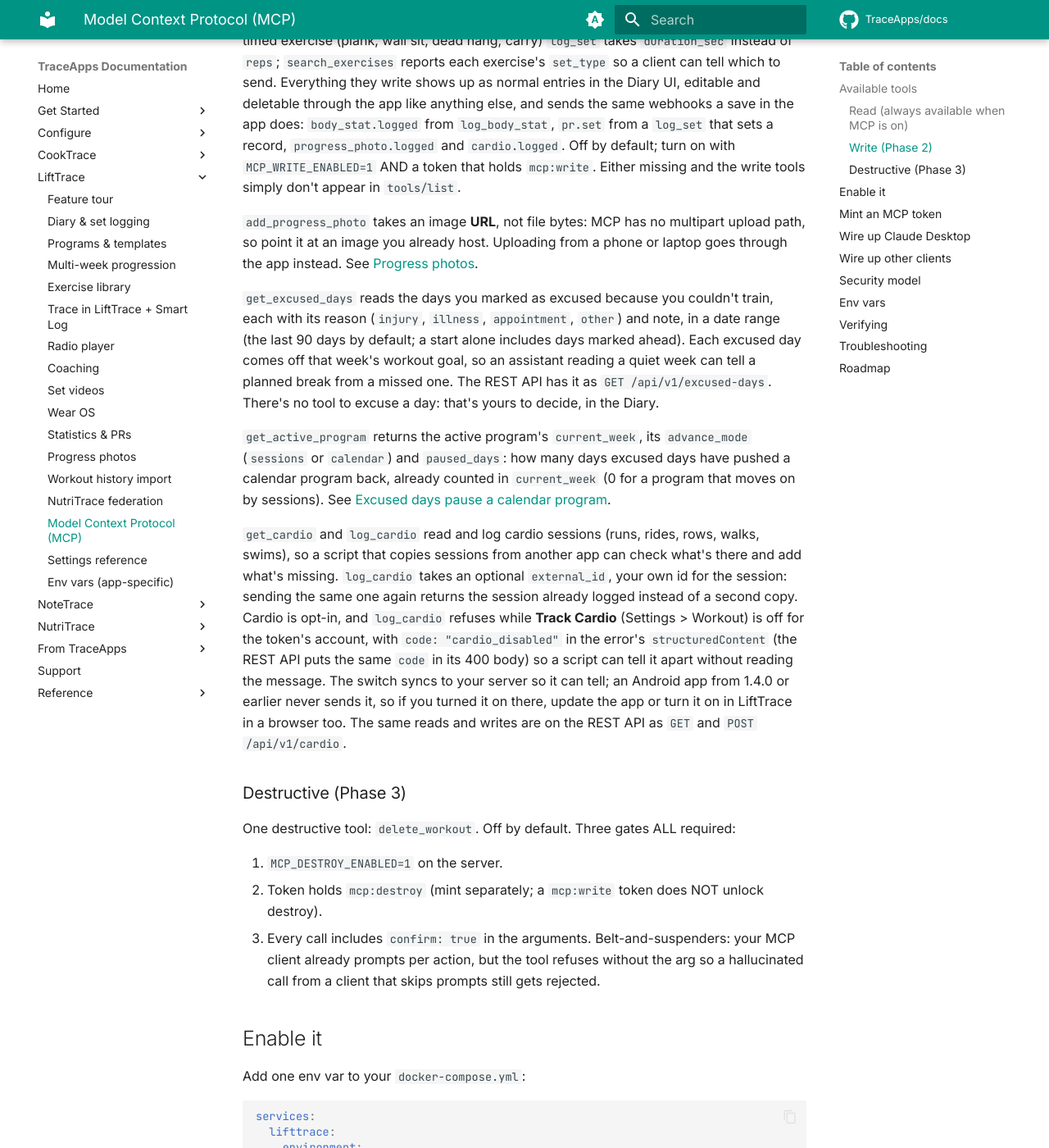
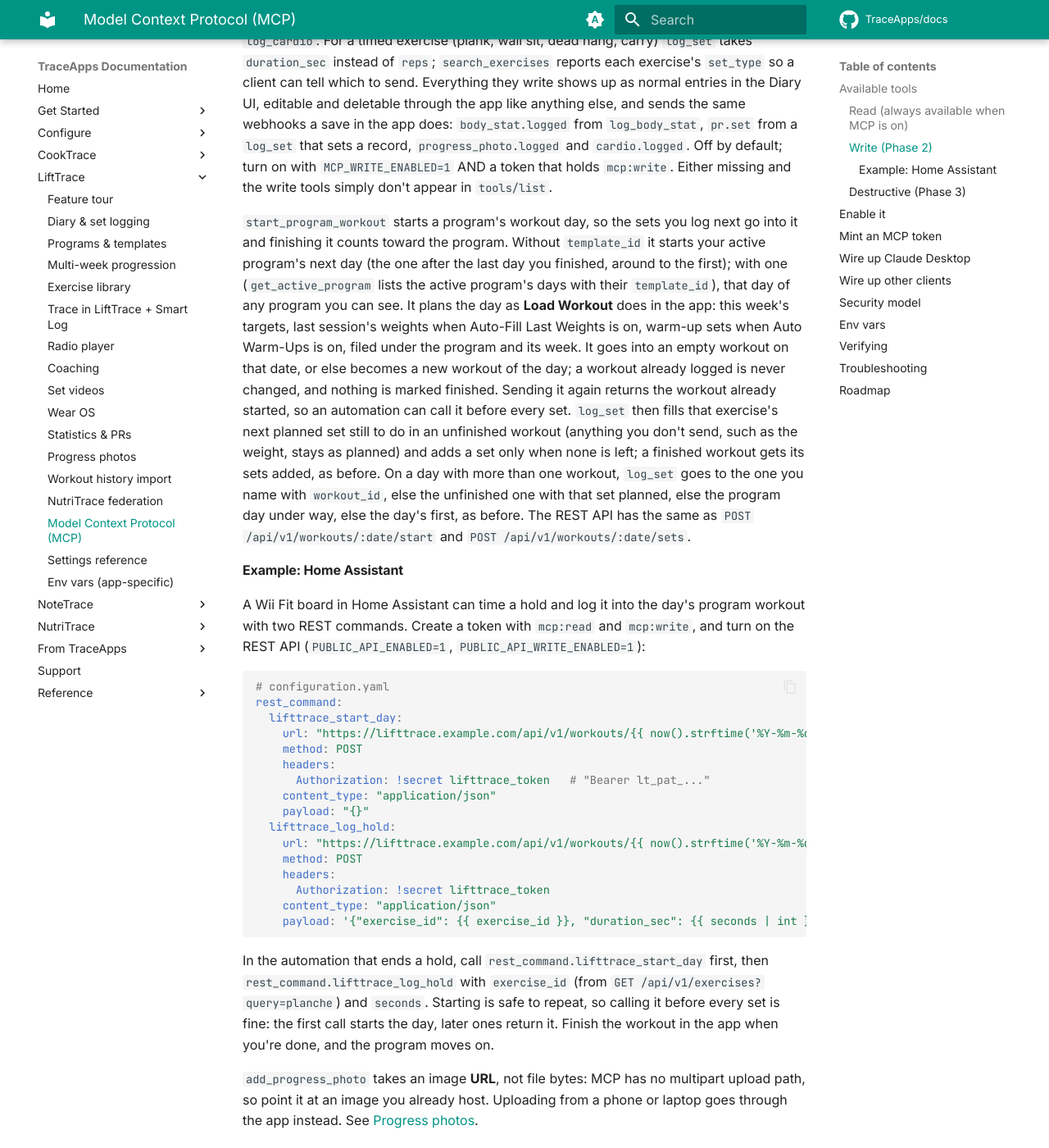
Before and after one commit to TraceApps/docs, an MkDocs documentation site: the page built from docs/lifttrace/mcp.md, in a window 1280 px wide and 1400 px high, scrolled down 975 px. Shown: the whole window at 82% size. Built offline with MkDocs 1.6.1 and Material for MkDocs 9.7.7, drawn with Linux system fonts in a browser that asks for light colours; comment, search, counter and statistics services are not loaded; some of the changed text lies outside the part shown.

Commit message:
LiftTrace: start a program's workout from the API, Home Assistant example (TraceApps/lifttrace#140)

````diff
--- a/docs/lifttrace/mcp.md
+++ b/docs/lifttrace/mcp.md
@@ -18,7 +18,34 @@ Thirteen read-only tools: `get_workout`, `get_workouts`, `list_recent_workouts`,
 
 ### Write (Phase 2)
 
-Four additive log tools: `log_set`, `log_body_stat`, `add_progress_photo`, `log_cardio`. For a timed exercise (plank, wall sit, dead hang, carry) `log_set` takes `duration_sec` instead of `reps`; `search_exercises` reports each exercise's `set_type` so a client can tell which to send. Everything they write shows up as normal entries in the Diary UI, editable and deletable through the app like anything else, and sends the same webhooks a save in the app does: `body_stat.logged` from `log_body_stat`, `pr.set` from a `log_set` that sets a record, `progress_photo.logged` and `cardio.logged`. Off by default; turn on with `MCP_WRITE_ENABLED=1` AND a token that holds `mcp:write`. Either missing and the write tools simply don't appear in `tools/list`.
+Five write tools: `start_program_workout`, `log_set`, `log_body_stat`, `add_progress_photo`, `log_cardio`. For a timed exercise (plank, wall sit, dead hang, carry) `log_set` takes `duration_sec` instead of `reps`; `search_exercises` reports each exercise's `set_type` so a client can tell which to send. Everything they write shows up as normal entries in the Diary UI, editable and deletable through the app like anything else, and sends the same webhooks a save in the app does: `body_stat.logged` from `log_body_stat`, `pr.set` from a `log_set` that sets a record, `progress_photo.logged` and `cardio.logged`. Off by default; turn on with `MCP_WRITE_ENABLED=1` AND a token that holds `mcp:write`. Either missing and the write tools simply don't appear in `tools/list`.
+
+`start_program_workout` starts a program's workout day, so the sets you log next go into it and finishing it counts toward the program. Without `template_id` it starts your active program's next day (the one after the last day you finished, around to the first); with one (`get_active_program` lists the active program's days with their `template_id`), that day of any program you can see. It plans the day as **Load Workout** does in the app: this week's targets, last session's weights when Auto-Fill Last Weights is on, warm-up sets when Auto Warm-Ups is on, filed under the program and its week. It goes into an empty workout on that date, or else becomes a new workout of the day; a workout already logged is never changed, and nothing is marked finished. Sending it again returns the workout already started, so an automation can call it before every set. `log_set` then fills that exercise's next planned set still to do in an unfinished workout (anything you don't send, such as the weight, stays as planned) and adds a set only when none is left; a finished workout gets its sets added, as before. On a day with more than one workout, `log_set` goes to the one you name with `workout_id`, else the unfinished one with that set planned, else the program day under way, else the day's first, as before. The REST API has the same as `POST /api/v1/workouts/:date/start` and `POST /api/v1/workouts/:date/sets`.
+
+#### Example: Home Assistant
+
+A Wii Fit board in Home Assistant can time a hold and log it into the day's program workout with two REST commands. Create a token with `mcp:read` and `mcp:write`, and turn on the REST API (`PUBLIC_API_ENABLED=1`, `PUBLIC_API_WRITE_ENABLED=1`):
+
+```yaml
+# configuration.yaml
+rest_command:
+  lifttrace_start_day:
+    url: "https://lifttrace.example.com/api/v1/workouts/{{ now().strftime('%Y-%m-%d') }}/start"
+    method: POST
+    headers:
+      Authorization: !secret lifttrace_token   # "Bearer lt_pat_..."
+    content_type: "application/json"
+    payload: "{}"
+  lifttrace_log_hold:
+    url: "https://lifttrace.example.com/api/v1/workouts/{{ now().strftime('%Y-%m-%d') }}/sets"
+    method: POST
+    headers:
+      Authorization: !secret lifttrace_token
+    content_type: "application/json"
+    payload: '{"exercise_id": {{ exercise_id }}, "duration_sec": {{ seconds | int }}}'
+```
+
+In the automation that ends a hold, call `rest_command.lifttrace_start_day` first, then `rest_command.lifttrace_log_hold` with `exercise_id` (from `GET /api/v1/exercises?query=planche`) and `seconds`. Starting is safe to repeat, so calling it before every set is fine: the first call starts the day, later ones return it. Finish the workout in the app when you're done, and the program moves on.
 
 `add_progress_photo` takes an image **URL**, not file bytes: MCP has no multipart upload path, so point it at an image you already host. Uploading from a phone or laptop goes through the app instead. See [Progress photos](progress.md).
 
@@ -108,7 +135,7 @@ The transport is standard MCP Streamable HTTP (single POST endpoint). Any client
 | Variable | Default | Description |
 |---|---|---|
 | `MCP_ENABLED` | `0` | Set to `1` to expose `/api/mcp`. |
-| `MCP_WRITE_ENABLED` | `0` | Set to `1` to allow write tools (`log_set`, `log_body_stat`, `add_progress_photo`, `log_cardio`) to be registered. Also requires the calling token to hold `mcp:write`. |
+| `MCP_WRITE_ENABLED` | `0` | Set to `1` to allow write tools (`start_program_workout`, `log_set`, `log_body_stat`, `add_progress_photo`, `log_cardio`) to be registered. Also requires the calling token to hold `mcp:write`. |
 | `MCP_DESTROY_ENABLED` | `0` | Set to `1` to allow the destructive tool (`delete_workout`) to be registered. Also requires the calling token to hold `mcp:destroy` AND every call to include `confirm: true`. |
 | `ALLOWED_ORIGINS` | (empty) | Comma-separated list of origins that browser-based MCP clients may use. Server-to-server clients (no Origin header) always pass. Leave empty unless you're specifically using the MCP Inspector in a browser. |
 
````
Also changed, not shown: other parts of docs/lifttrace/mcp.md (+1 -1 lines), docs/lifttrace/trace.md (+2 -2 lines), docs/reference/mcp-tools.md (+5 -3 lines), docs/reference/trace-tools.md (+2 -2 lines).
